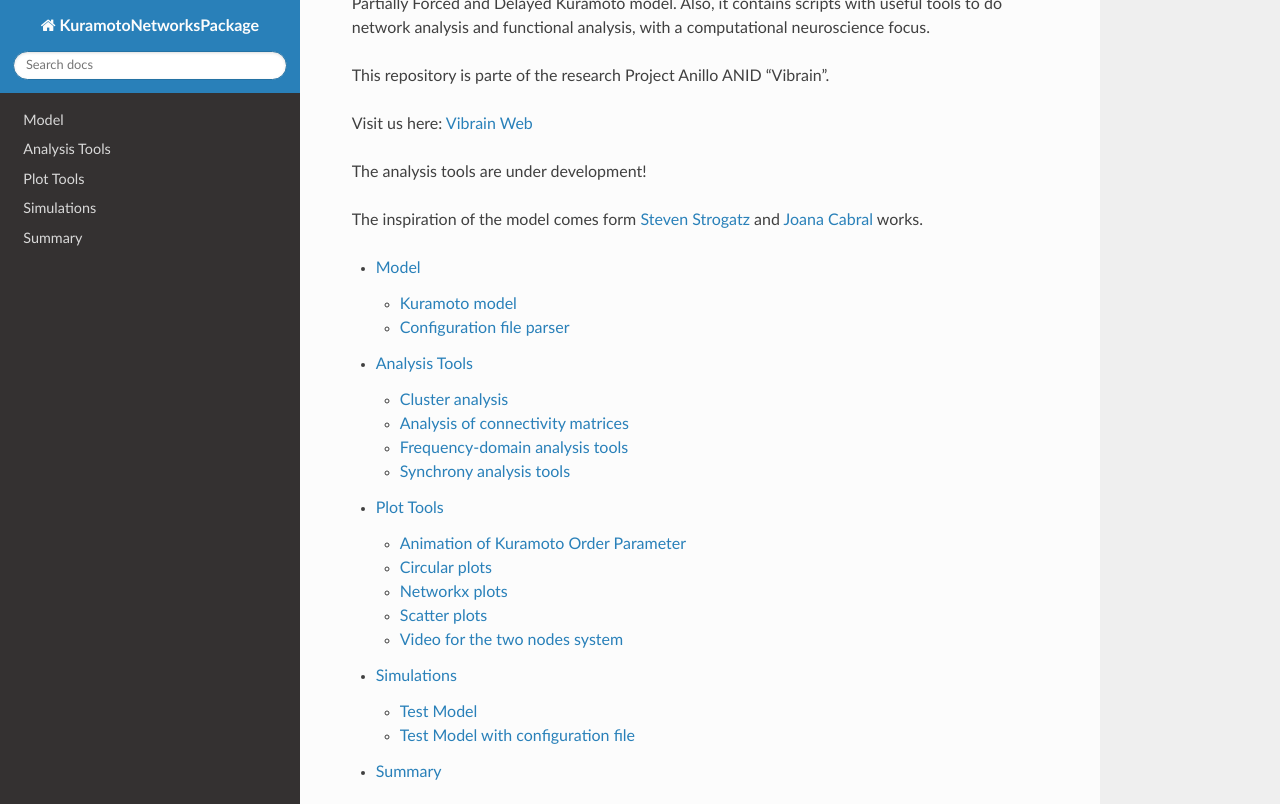
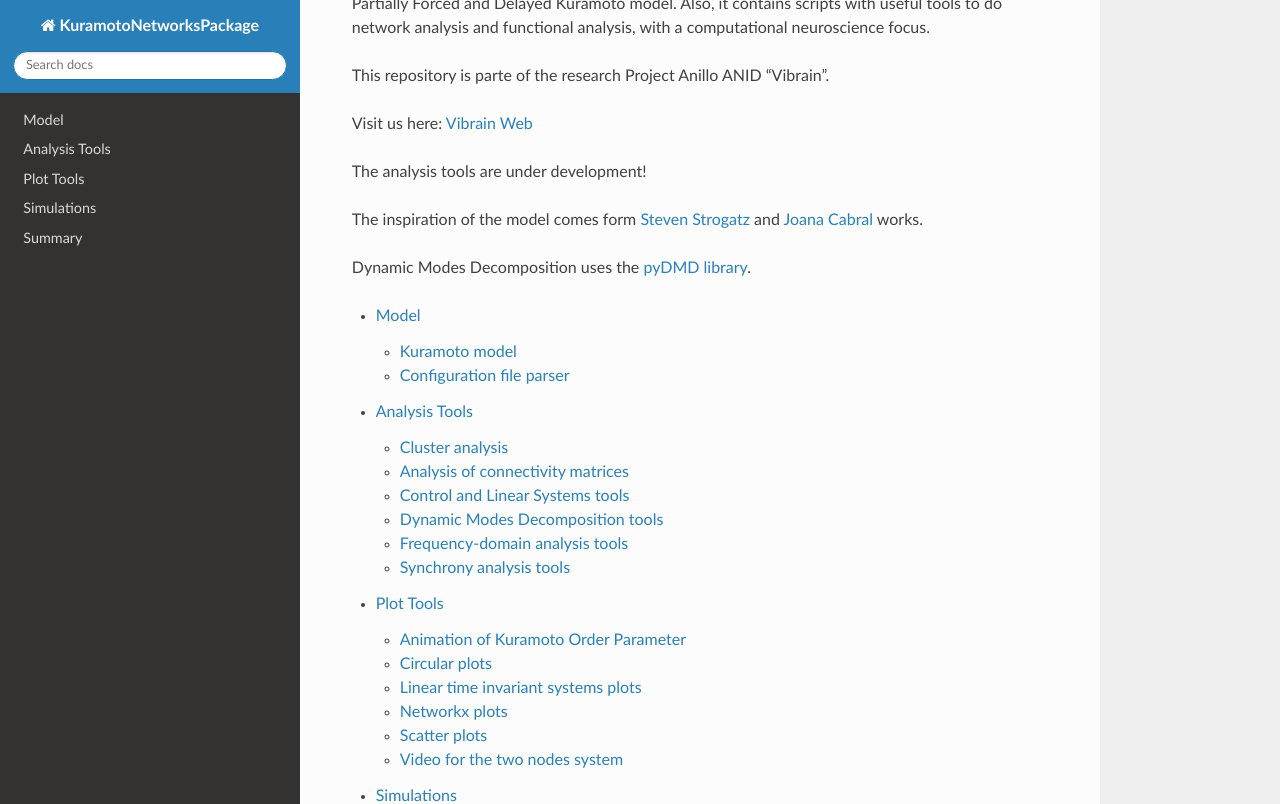
Before and after one commit to FelipeTorr/KuramotoNetworksPackage, a Sphinx documentation site: the page built from docs/source/index.rst, in a window 1280 px wide and 900 px high, scrolled down 229 px, cut to the strip 0-804 px from the top of the window. Built offline with Sphinx 7.4.7 and the Read the Docs theme 2.0.0, drawn with Linux system fonts in a browser that asks for light colours.

Commit message:
control docs

```diff
--- a/docs/source/analysis.rst
+++ b/docs/source/analysis.rst
@@ -5,5 +5,7 @@ Analysis Tools
 
    analysis/cluster
    analysis/connectivityMatrices
+   analysis/control
+   analysis/dynamicModes
    analysis/frequency
    analysis/synchronization
--- a/docs/source/index.rst
+++ b/docs/source/index.rst
@@ -15,6 +15,8 @@ Visit us here: `Vibrain Web <http://vibebrain.cl>`_
 The analysis tools are under development!
 
 The inspiration of the model comes form `Steven Strogatz <https://www.stevenstrogatz.com/>`_ and `Joana Cabral <https://sites.google.com/site/cvjoanacabral/>`_ works.
+
+Dynamic Modes Decomposition uses the `pyDMD library <https://github.com/PyDMD>`_.
 
 .. toctree::
    :maxdepth: 2
--- a/docs/source/plot.rst
+++ b/docs/source/plot.rst
@@ -5,6 +5,7 @@ Plot Tools
 
    plot/animation
    plot/circular
+   plot/lti_response
    plot/networks
    plot/scatter
    plot/video_twonodes
```
